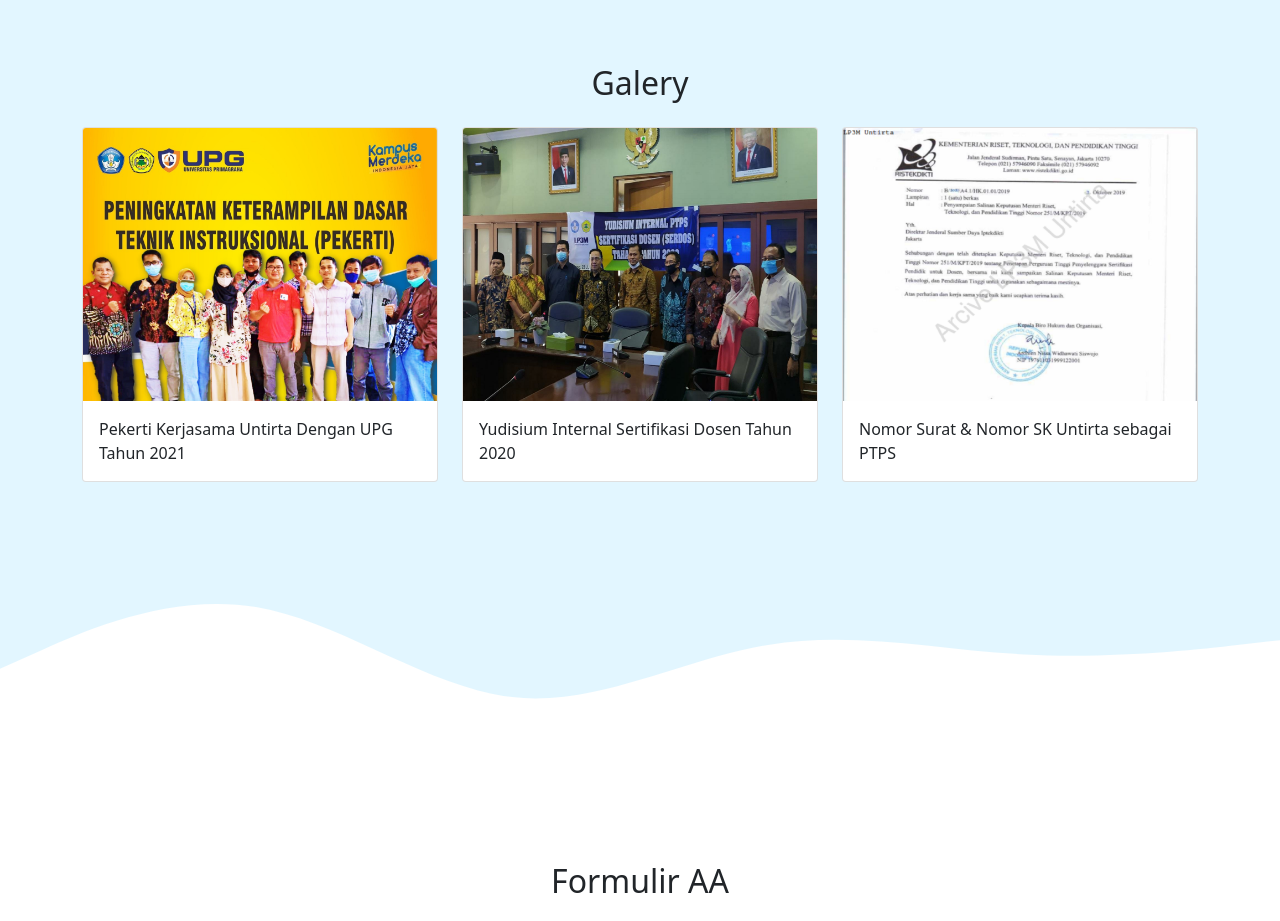
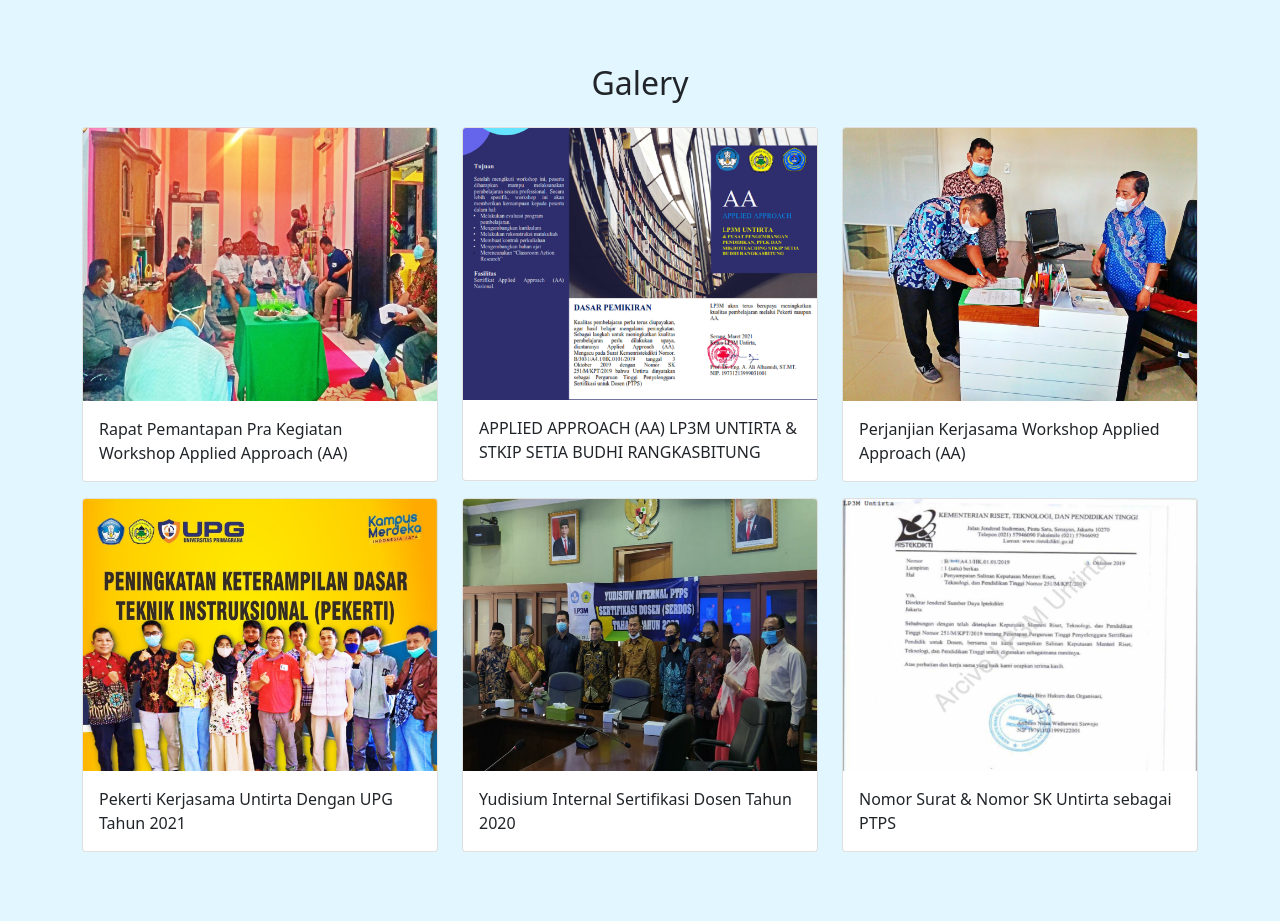
Before and after one commit to Setsuryaaa/aaform, a plain HTML site: page index.html in a window 1280 px wide. Shown: the part 1340-2261 px from the top of the page. Drawn offline with nearby package versions, Linux system fonts and the light colour scheme.

Commit message:
update galery

```diff
--- a/index.html
+++ b/index.html
@@ -96,6 +96,30 @@
           </div>
         </div>
         <div class="row justify-content-center">
+          <div class="col-md-4 mb-3">
+            <div class="card">
+              <img src="img/before-aa2.jpg" class="card-img-top" alt="Galery 1" />
+              <div class="card-body">
+                <p class="card-text">Rapat Pemantapan Pra Kegiatan Workshop Applied Approach (AA)</p>
+              </div>
+            </div>
+          </div>
+          <div class="col-md-4 mb-3">
+            <div class="card">
+              <img src="img/before-aa1.png" class="card-img-top" alt="Galery 1" />
+              <div class="card-body">
+                <p class="card-text">APPLIED APPROACH (AA) LP3M UNTIRTA & STKIP SETIA BUDHI RANGKASBITUNG</p>
+              </div>
+            </div>
+          </div>
+          <div class="col-md-4 mb-3">
+            <div class="card">
+              <img src="img/before-aa0.jpg" class="card-img-top" alt="Galery 1" />
+              <div class="card-body">
+                <p class="card-text">Perjanjian Kerjasama Workshop Applied Approach (AA)</p>
+              </div>
+            </div>
+          </div>
           <div class="col-md-4 mb-3">
             <div class="card">
               <img src="img/pekeri-upg.jpg" class="card-img-top" alt="Galery 1" />
```
Also changed, not shown: img/before-aa0.jpg (added), img/before-aa1.png (added), img/before-aa2.jpg (added).
